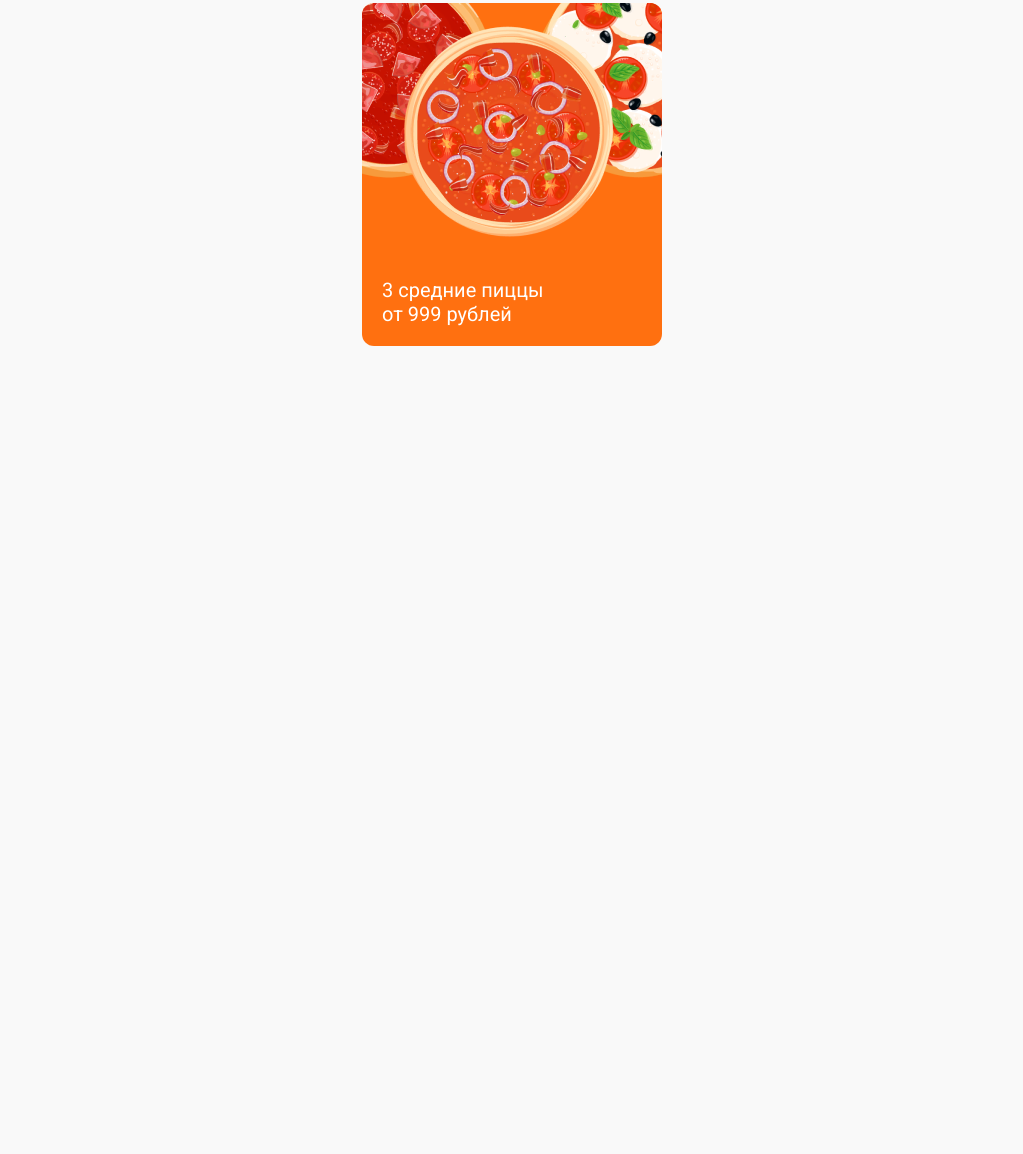
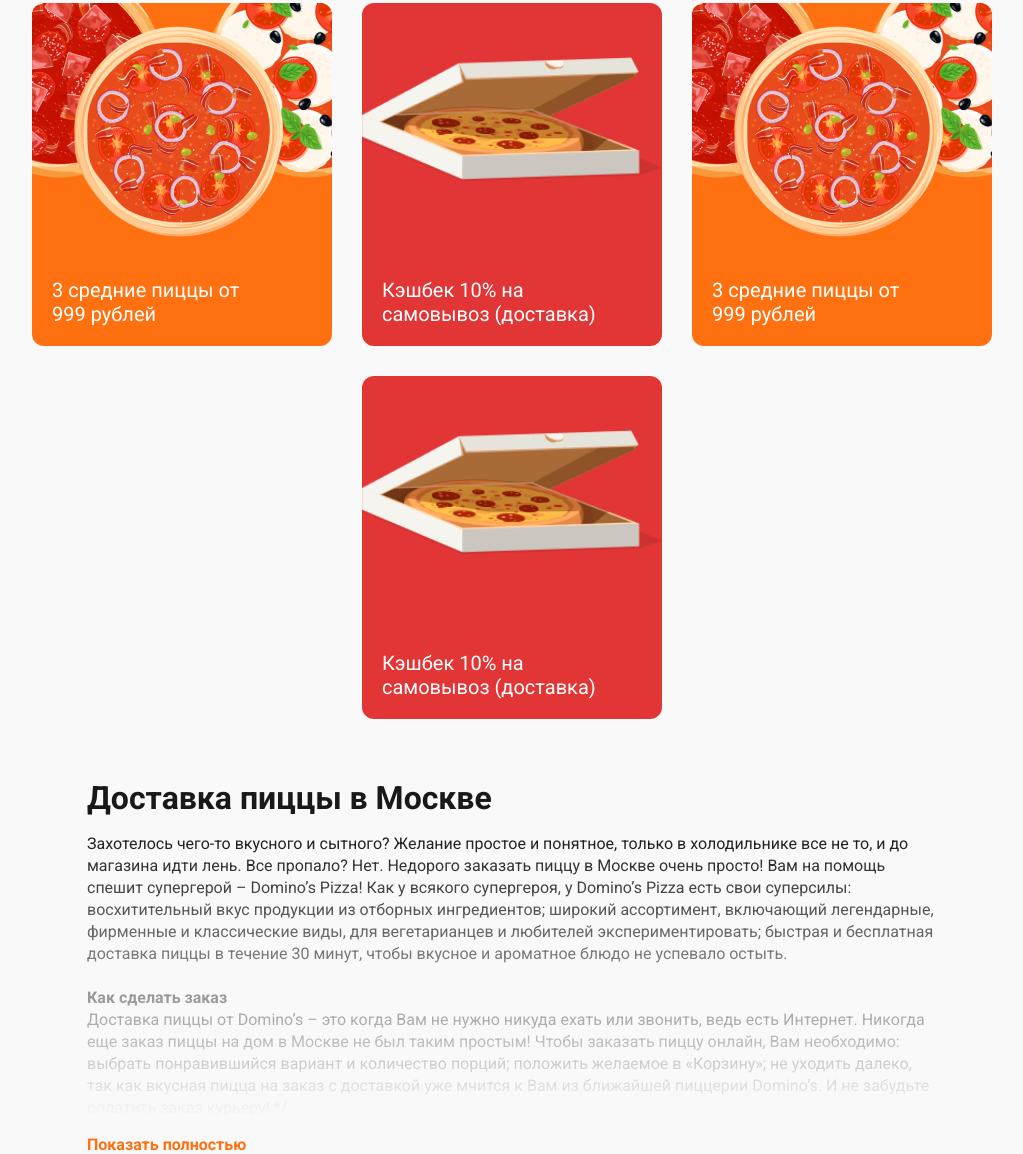
Before and after one commit to mixanBit/Pizza-react, a React app: page / in a window 1280 px wide. Shown: the part 402-1556 px from the top of the page, without its empty margins (128-1151 px from the left). Before the commit the page ends 800 px from the top, so only its background shows below. Built offline with nearby package versions, Linux system fonts and the light colour scheme.

Commit message:
Changing the content stretch

```diff
--- a/src/color.css
+++ b/src/color.css
@@ -21,6 +21,11 @@
   --stocksItemsColor: white;
   --stocksItemsBg1: #FF7010;
   --stocksItemsBg2: #E23535;
+
+  /* description.scss */
+  --descriptionHeadingColor: #191919;
+  --descriptionTextColor: #191919;
+  --descriptionBtnColor: #FF7010;
 }
 
 @media(max-width: 1330px) {
@@ -31,6 +36,6 @@
 
 @media(max-width: 425px) {
   :root{
-    --width: 93%;
+    --width: 90%;
   }
 }
--- /dev/null
+++ b/src/components/description-folder/description.js
@@ -0,0 +1,13 @@
+import React from "react";
+import './description.css'
+
+export default function description() {
+
+  return (
+    <div className="description">
+      <h2 className="description_heading">Доставка пиццы в Москве</h2>
+      <p className="description_text"><div className="translucent_background"></div>Захотелось чего-то вкусного и сытного? Желание простое и понятное, только в холодильнике все не то, и до магазина идти лень. Все пропало? Нет. Недорого заказать пиццу в Москве очень просто! Вам на помощь спешит супергерой – Domino’s Pizza! Как у всякого супергероя, у Domino’s Pizza есть свои суперсилы: восхитительный вкус продукции из отборных ингредиентов; широкий ассортимент, включающий легендарные, фирменные и классические виды, для вегетарианцев и любителей экспериментировать; быстрая и бесплатная доставка пиццы в течение 30 минут, чтобы вкусное и ароматное блюдо не успевало остыть.<br/><br/><strong>Как сделать заказ</strong><br/> Доставка пиццы от Domino’s – это когда Вам не нужно никуда ехать или звонить, ведь есть Интернет. Никогда еще заказ пиццы на дом в Москве не был таким простым! Чтобы заказать пиццу онлайн, Вам необходимо: выбрать понравившийся вариант и количество порций; положить желаемое в «Корзину»; не уходить далеко, так как вкусная пицца на заказ с доставкой уже мчится к Вам из ближайшей пиццерии Domino’s. И не забудьте оплатить заказ курьеру! */</p>
+      <button className="description_btn_show">Показать полностью</button>
+    </div>
+  )
+}
--- /dev/null
+++ b/src/components/description-folder/description.scss
@@ -0,0 +1,41 @@
+.description{
+  width: 850px;
+  position: relative;
+  margin: auto;
+  margin-top: 60px;
+    @media (max-width: 1024px){
+      width: var(--width);
+    }
+}
+
+.description_heading{
+  color: var(--descriptionHeadingColor);
+  font-size: 32px;
+  font-weight: 600;
+}
+
+.description_text{
+  position: relative;
+  color: var(--descriptionTextColor);
+  font-size: 16px;
+  font-weight: 400;
+  line-height: 22px;
+  margin-top: 16px;
+    .translucent_background{
+      width: 100%;
+      height: 100%;
+      position: absolute;
+      top: 0;
+      left: 0;
+      background: linear-gradient(180deg, rgba(249, 249, 249, 0), rgba(249, 249, 249, 1));
+      transition: .5s;
+    }
+}
+
+.description_btn_show{
+  cursor: pointer;
+  color: var(--descriptionBtnColor);
+  font-size: 16px;
+  font-weight: 600;
+  margin-top: 16px;
+}
--- a/src/components/navigation-folder/navigation-items.js
+++ /dev/null
@@ -1,19 +0,0 @@
-import React from "react";
-
-
-export default function navigationItems(props) {
-  return (
-    <nav className="navigation">
-      {props.menuItems.map(menuItems => {
-        return (
-          <a href="##">
-            <div className="navigation_items">
-              <img className="icon_navigation_item" src={menuItems.navigationIcon} alt={menuItems.navigationText} />
-              <h2 className="navigation_heading">{menuItems.navigationText}</h2>
-            </div>
-          </a>
-        )
-      })}
-    </nav>
-  )
-}
--- a/src/components/navigation-folder/navigation.js
+++ b/src/components/navigation-folder/navigation.js
@@ -1,5 +1,4 @@
 import React from "react";
-import NavigationItems from './navigation-items'
 import './navigation.css'
 
 let menuItems = [
@@ -40,6 +39,17 @@ let menuItems = [
 export default function header() {
 
   return (
-      <NavigationItems menuItems={menuItems}/>
+    <nav className="navigation">
+      {menuItems.map((menuItems) => {
+        return (
+          <a href="##">
+            <div className="navigation_items">
+              <img className="icon_navigation_item" src={menuItems.navigationIcon} alt={menuItems.navigationText} />
+              <h2 className="navigation_heading">{menuItems.navigationText}</h2>
+            </div>
+          </a>
+        )
+      })}
+    </nav>
   )
 }
--- a/src/components/navigation-folder/navigation.scss
+++ b/src/components/navigation-folder/navigation.scss
@@ -8,7 +8,12 @@
   margin: auto;
   margin-top: 31px;
     @media(max-width: 768px){
+      width: 100%;
+      justify-content: flex-start;
+      flex-flow: unset;
+      overflow: hidden;
       grid-gap: 12px;
+      padding-left: 20px;
     }
 }
 
--- a/src/components/stocks-folder/stocks-items.js
+++ /dev/null
@@ -1,13 +0,0 @@
-import React from "react";
-
-export default function stocksItems() {
-  return (
-    <section className="stocks">
-      <div className="stocks_item">
-        <img className="img_stocks" src="/images/open-pizza.png" alt="" />
-        <p className="stocks_item_text">3 средние пиццы <br/>
-от 999 рублей</p>
-      </div>
-    </section>
-  )
-}
--- a/src/components/stocks-folder/stocks.js
+++ b/src/components/stocks-folder/stocks.js
@@ -1,15 +1,39 @@
 import React from "react";
-import StocksItems from './stocks-items'
 import './stocks.css'
 
-let stocksItems = [
+let stocksItemsArray = [
   {
+    stocksItemImg: '/images/open-pizza.png',
     stocksItemText: '3 средние пиццы от 999 рублей'
+  },
+  {
+    stocksItemImg: '/images/pizza-box.png',
+    stocksItemText: 'Кэшбек 10% на самовывоз (доставка)'
+  },
+  {
+    stocksItemImg: '/images/open-pizza.png',
+    stocksItemText: '3 средние пиццы от 999 рублей'
+  },
+  {
+    stocksItemImg: '/images/pizza-box.png',
+    stocksItemText: 'Кэшбек 10% на самовывоз (доставка)'
   }
 ]
 
 export default function Stocks() {
   return (
-    <StocksItems />
+    <section className="stocks">
+      {stocksItemsArray.map((stocksItemsArray) => {
+        return (
+          <div className="stocks_item">
+            <div className="box_img_stocks">
+              <img className="img_stocks" src={stocksItemsArray.stocksItemImg} alt="" />
+            </div>
+            <p className="stocks_item_text">{stocksItemsArray.stocksItemText}</p>
+          </div>
+        )
+      })}
+    </section>
+    // <StocksItems stocksItemsArray={stocksItemsArray}/>
   )
 }
--- a/src/components/stocks-folder/stocks.scss
+++ b/src/components/stocks-folder/stocks.scss
@@ -3,12 +3,21 @@
   justify-content: center;
   align-items: center;
   flex-flow: row wrap;
+  grid-gap: 30px;
+  margin: auto;
   margin-top: 30px;
+    @media(max-width: 768px){
+      justify-content: flex-start;
+      flex-flow: unset;
+      position: relative;
+      left: 20px;
+      overflow: hidden;
+    }
 }
 
 .stocks_item{
   border-radius: 12px;
-  width: 300px;
+  min-width: 300px;
   height: 343px;
   overflow: hidden;
   display: flex;
@@ -20,19 +29,28 @@
       background-color: var(--stocksItemsBg2);
     }
     @media(max-width: 768px) {
-      width: 280px;
+      min-width: 280px;
       height: 320px;
     }
 }
 
-.img_stocks{
+.box_img_stocks{
   width: 100%;
+  height: 233px;
+  display: flex;
+  align-items: center;
   margin: auto;
   margin-top: 0;
+    @media(max-width: 768px){
+      height: 215px;
+    }
+    .img_stocks{
+      width: 100%;
+    }
 }
 
 .stocks_item_text{
-  width: 240px;
+  width: 220px;
   font-size: 20px;
   color: var(--stocksItemsColor);
   margin: auto;
--- a/src/index.css
+++ b/src/index.css
@@ -38,5 +38,14 @@ hr{
 
 .body_main{
   width: var(--width);
+  min-height: 400px;
+  position: relative;
+  overflow: hidden;
   margin: auto;
 }
+
+@media(max-width: 768px) {
+  .body_main {
+    width: 100%;
+  }
+}
--- a/src/index.js
+++ b/src/index.js
@@ -7,6 +7,7 @@ import reportWebVitals from './reportWebVitals';
 import Header from './components/header-folder/header'
 import Navigation from './components/navigation-folder/navigation'
 import Stocks from './components/stocks-folder/stocks'
+import Description from './components/description-folder/description'
 
 // style
 import './index.css';
@@ -19,6 +20,7 @@ ReactDOM.render(
     <Navigation />
     <main className='body_main'>
       <Stocks />
+      <Description />
     </main>
   </React.StrictMode>,
   document.getElementById('app')
```
Also changed, not shown: public/images/pizza-box.png (added), src/components/description-folder/description.css (added), src/components/navigation-folder/navigation.css, src/components/stocks-folder/stocks.css.
